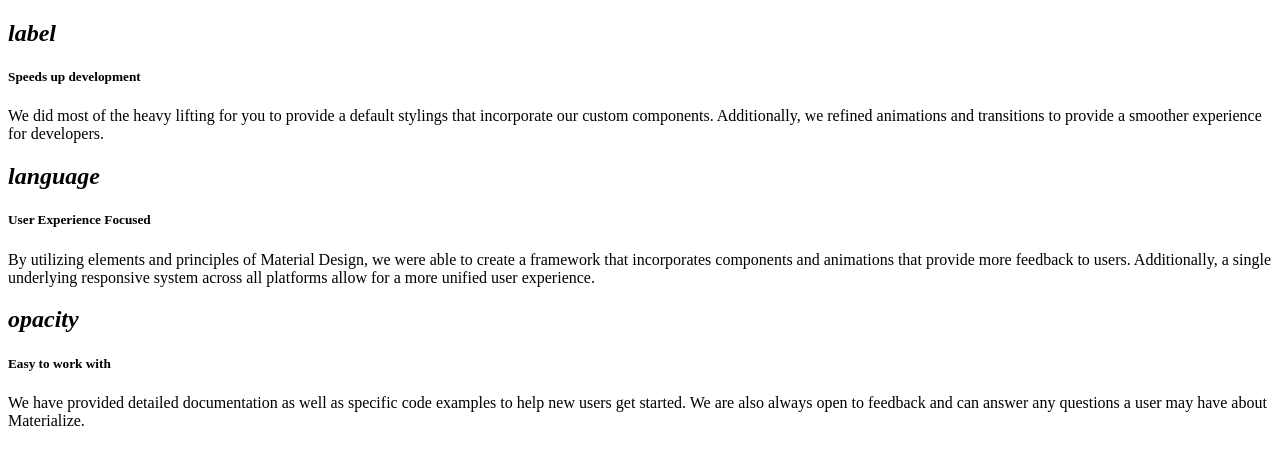
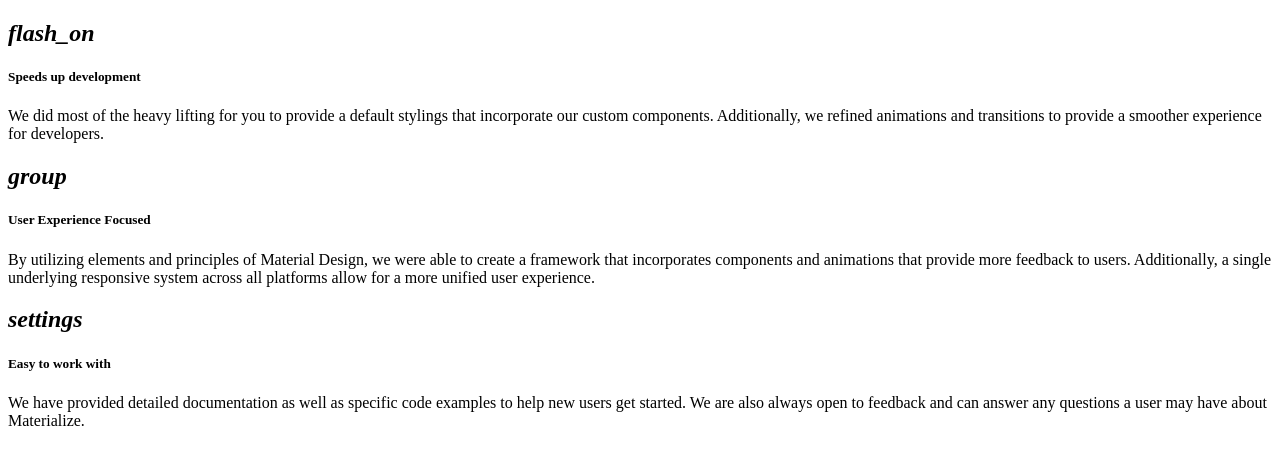
Before and after one commit to NicolaSpadari/Tesina, a PHP site: page /common/materie/tpsit.php in a window 1280 px wide. Shown: the top 465 px of the page. Run offline with PHP 8.4, Linux system fonts and the light colour scheme.

Commit message:
Added container

```diff
--- a/common/materie/tpsit.php
+++ b/common/materie/tpsit.php
@@ -4,33 +4,36 @@
         <title>Tesina di Spadari Nicola</title>
     </head>
     <body>
+        <main>
+            <div class="container">
+                <div class="section">
                     <div class="row blocks">
                         <div class="col s12 m4">
                             <div class="icon-block">
-            <h2 class="center light-blue-text"><i class="material-icons">label</i></h2>
+                                <h2 class="center light-blue-text"><i class="material-icons">flash_on</i></h2>
                                 <h5 class="center">Speeds up development</h5>
-
                                 <p class="light">We did most of the heavy lifting for you to provide a default stylings that incorporate our custom components. Additionally, we refined animations and transitions to provide a smoother experience for developers.</p>
                             </div>
                         </div>
 
                         <div class="col s12 m4">
                             <div class="icon-block">
-            <h2 class="center light-blue-text"><i class="material-icons">language</i></h2>
+                                <h2 class="center light-blue-text"><i class="material-icons">group</i></h2>
                                 <h5 class="center">User Experience Focused</h5>
-
                                 <p class="light">By utilizing elements and principles of Material Design, we were able to create a framework that incorporates components and animations that provide more feedback to users. Additionally, a single underlying responsive system across all platforms allow for a more unified user experience.</p>
                             </div>
                         </div>
 
                         <div class="col s12 m4">
                             <div class="icon-block">
-            <h2 class="center light-blue-text"><i class="material-icons">opacity</i></h2>
+                                <h2 class="center light-blue-text"><i class="material-icons">settings</i></h2>
                                 <h5 class="center">Easy to work with</h5>
-
                                 <p class="light">We have provided detailed documentation as well as specific code examples to help new users get started. We are also always open to feedback and can answer any questions a user may have about Materialize.</p>
                             </div>
                         </div>
                     </div>
+                </div>
+            </div>
+        </main>
     </body>
 </html>
```
Lines whose indentation alone changed are shown as unchanged.
